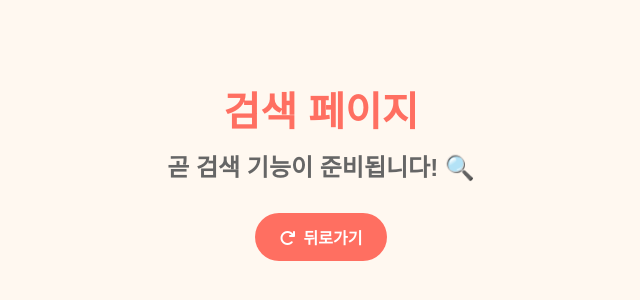
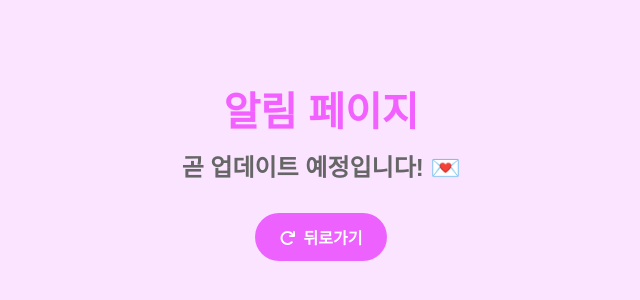
Before and after one commit to minjungkkk/BeautyKurly, a plain HTML site: page alert.html in a window 1280 px wide. Shown: the part 250-550 px from the top of the page, without its empty margins (319-959 px from the left). Drawn offline with nearby package versions, Linux system fonts and the light colour scheme.

Commit message:
v1.7.2_alertAdd

```diff
--- a/search.html
+++ b/alert.html
@@ -3,18 +3,18 @@
 <head>
   <meta charset="UTF-8">
   <meta name="viewport" content="width=395, initial-scale=1.0">
-  <title>Beauty Kurly | Lounge</title>
+  <title>Beauty Kurly | alert</title>
   <link rel="stylesheet" href="https://cdnjs.cloudflare.com/ajax/libs/font-awesome/6.5.1/css/all.min.css">
   <link rel="stylesheet" href="css/reset.css">
   <style>
   /* 기본 레이아웃 */
-  body {font-family: 'Pretendard', sans-serif; background-color: #fff8f0; color: #333; display: flex; justify-content: center; align-items: center; min-height: 100vh;  padding: 20px;  text-align: center;}
+  body {font-family: 'Pretendard', sans-serif; background-color: #fae4ff; color: #333; display: flex; justify-content: center; align-items: center; min-height: 100vh;  padding: 20px;  text-align: center;}
 
-  h1 {font-size: 2.5rem; color: #ff6f61; margin-bottom: 10px;}
+  h1 {font-size: 2.5rem; color: #f261ff; margin-bottom: 10px;}
   h2 {font-size: 1.5rem; color: #666; margin-bottom: 30px;}
   .header_left_group {margin-top: 20px;}
-  #backBtn {display: inline-block; padding: 12px 25px; background-color: #ff6f61; color: #fff; font-weight: bold; border-radius: 50px; transition: 0.3s;}
-  #backBtn:hover {background-color: #ff856f; transform: translateY(-2px); text-decoration: none;}
+  #backBtn {display: inline-block; padding: 12px 25px; background-color: #ed61ff; color: #fff; font-weight: bold; border-radius: 50px; transition: 0.3s;}
+  #backBtn:hover {background-color: #ff37cd; transform: translateY(-2px); text-decoration: none;}
 
   .icon {margin-right: 8px;}
 
@@ -27,8 +27,8 @@
 </head>
 <body>
   <div>
-    <h1>검색 페이지</h1>
-    <h2>곧 검색 기능이 준비됩니다! 🔍</h2>
+    <h1>알림 페이지</h1>
+    <h2>곧 업데이트 예정입니다! 💌</h2>
     <div class="header_left_group">
       <a href="#" id="backBtn" class="header_btn">
         <i class="fas fa-redo icon"></i>뒤로가기
```
Also changed, not shown: home.html (+1 -1 lines), my_page.html (+1 -1 lines), product_list.html (+1 -1 lines).
